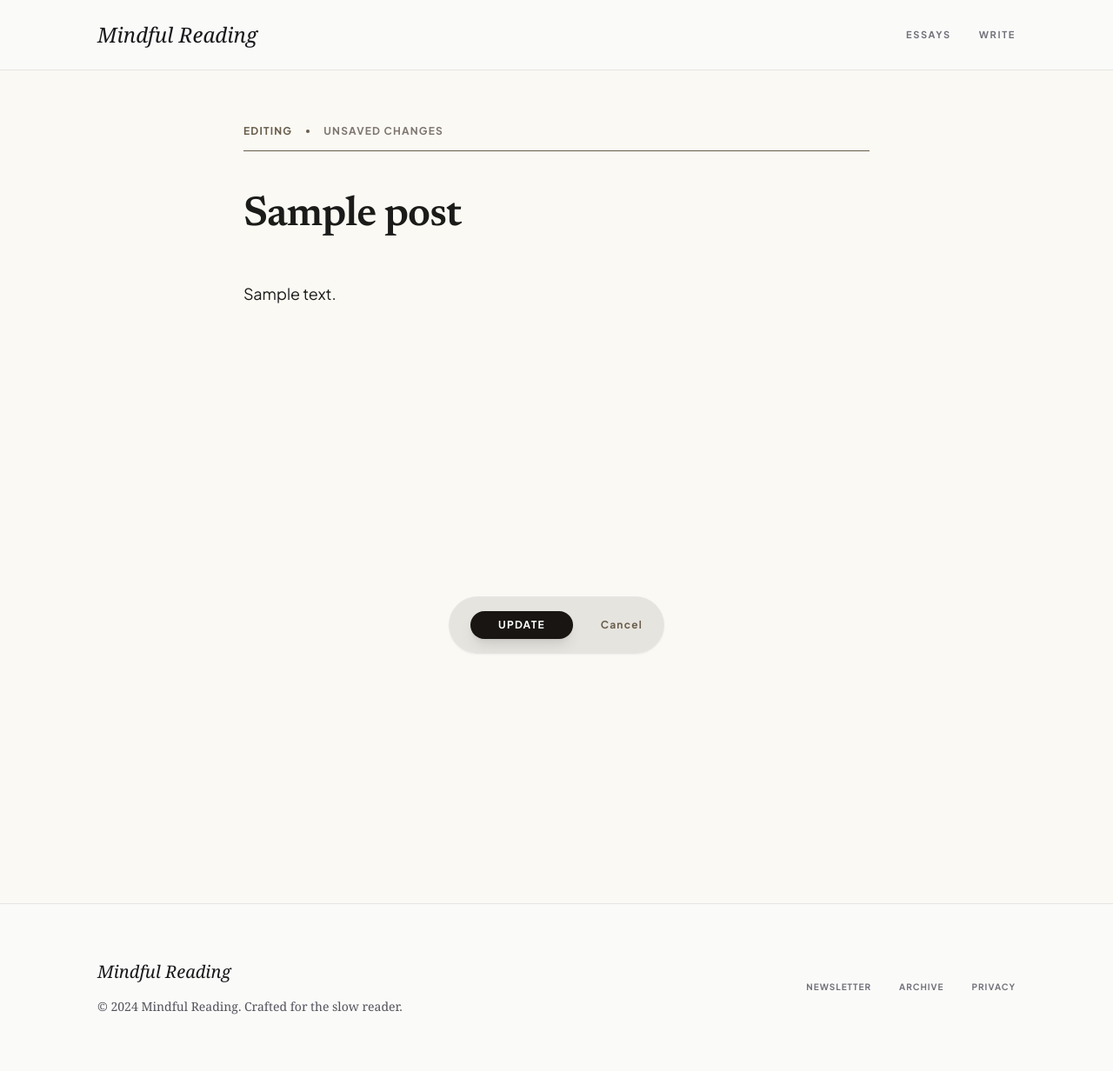
After one commit to alohacho-dot/day4-flask, a Flask app: template templates/edit.html in a window 1280 px wide. The commit adds this page. Shown: the whole page at 87% size. Run offline with Flask 3, Linux system fonts and the light colour scheme; the template is opened without the code that fills it: most values are stand-ins (such as "Sample title", 1, 10 or a date in 2020); some libraries are stand-ins or nearby versions.

Commit message:
게시판 CRUD 완성: 수정/삭제 기능 추가 및 목록 UI 정리
Co-Authored-By: Claude Opus 4.7 <noreply@anthropic.com>

```diff
--- a/app.py
+++ b/app.py
@@ -50,5 +50,33 @@ def write_post():
     return render_template("write.html")
 
 
+@app.route("/edit/<int:post_id>", methods=["GET", "POST"])
+def edit_post(post_id):
+    """글 수정 페이지: GET은 기존 글을 폼에 채워서 보여주기, POST는 DB 업데이트"""
+    conn = get_db()
+    post = conn.execute("SELECT * FROM posts WHERE id = ?", (post_id,)).fetchone()
+    if post is None:
+        conn.close()
+        return "글을 찾을 수 없습니다.", 404
+    if request.method == "POST":
+        conn.execute("UPDATE posts SET title = ?, content = ? WHERE id = ?",
+                     (request.form["title"], request.form["content"], post_id))
+        conn.commit()
+        conn.close()
+        return redirect(url_for("post_detail", post_id=post_id))
+    conn.close()
+    return render_template("edit.html", post=post)
+
+
+@app.route("/delete/<int:post_id>", methods=["POST"])
+def delete_post(post_id):
+    """글 삭제: POST로 들어오면 DB에서 해당 글을 삭제하고 목록으로 이동"""
+    conn = get_db()
+    conn.execute("DELETE FROM posts WHERE id = ?", (post_id,))
+    conn.commit()
+    conn.close()
+    return redirect(url_for("post_list"))
+
+
 if __name__ == "__main__":
     app.run(debug=True)
--- /dev/null
+++ b/templates/edit.html
@@ -0,0 +1,46 @@
+<!-- 글 수정 페이지: write.html과 같은 폼을 재사용, 기존 글 데이터를 미리 채움 -->
+{% extends "base.html" %}
+
+{% block title %}Edit - Mindful Reading{% endblock %}
+
+{% block content %}
+<main class="max-w-[1120px] mx-auto px-8 pt-16">
+    <div class="max-w-[720px] mx-auto">
+        <!-- 상단 안내: 현재 '수정 중' 상태 표시 -->
+        <div class="flex justify-between items-center mb-12 border-b border-secondary pb-4">
+            <div class="flex items-center gap-4">
+                <span class="font-label-caps text-label-caps text-secondary uppercase">Editing</span>
+                <span class="w-1 h-1 rounded-full bg-secondary"></span>
+                <span class="font-label-caps text-label-caps text-outline uppercase tracking-widest">Unsaved changes</span>
+            </div>
+        </div>
+
+        <!-- 수정 폼: 기존 제목/내용을 value 속성으로 미리 채움 -->
+        <form action="/edit/{{ post.id }}" method="POST" class="space-y-8">
+            <div>
+                <input
+                    class="w-full bg-transparent border-none p-0 font-headline-xl text-headline-xl placeholder-outline-variant focus:ring-0"
+                    type="text" name="title" value="{{ post.title }}" required
+                />
+            </div>
+
+            <div class="pt-4">
+                <textarea
+                    class="w-full min-h-[500px] bg-transparent border-none p-0 font-body-lg text-body-lg text-on-surface placeholder-outline-variant focus:ring-0 leading-relaxed resize-none"
+                    name="content" required
+                >{{ post.content }}</textarea>
+            </div>
+
+            <!-- 하단 고정 액션 바: Update 버튼 -->
+            <div class="sticky bottom-12 flex justify-center pt-8">
+                <div class="bg-surface-container-highest/90 backdrop-blur-md px-6 py-4 rounded-full flex items-center gap-8 shadow-sm border border-stone-200">
+                    <button type="submit" class="bg-primary text-white px-8 py-2.5 rounded-full font-label-caps text-label-caps uppercase tracking-widest hover:bg-zinc-800 transition-all active:scale-95 shadow-lg">
+                        Update
+                    </button>
+                    <a href="/post/{{ post.id }}" class="font-label-caps text-label-caps text-secondary hover:text-primary transition-colors">Cancel</a>
+                </div>
+            </div>
+        </form>
+    </div>
+</main>
+{% endblock %}
```
Also changed, not shown: templates/detail.html (+11 -1 lines), templates/list.html (+6 -22 lines).
